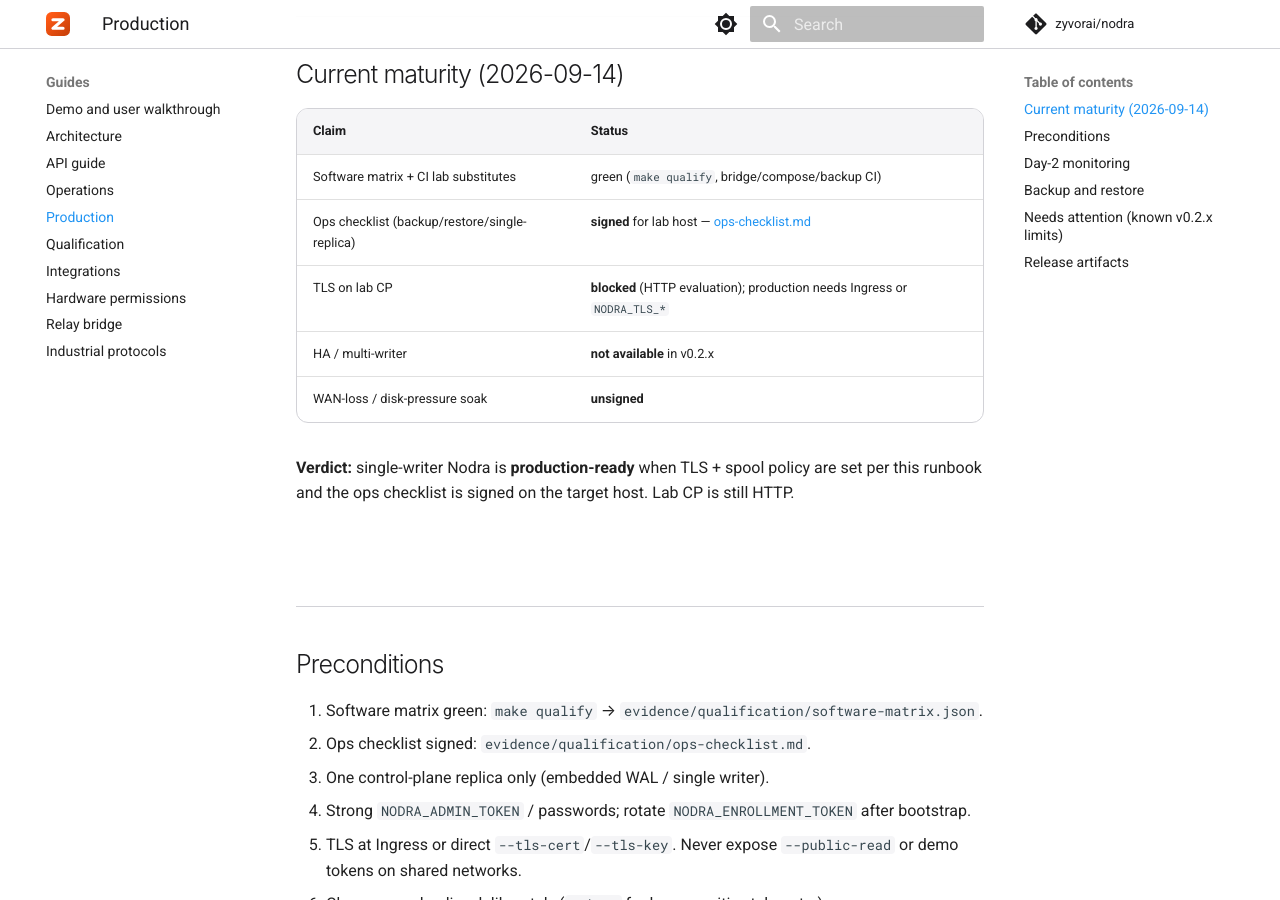
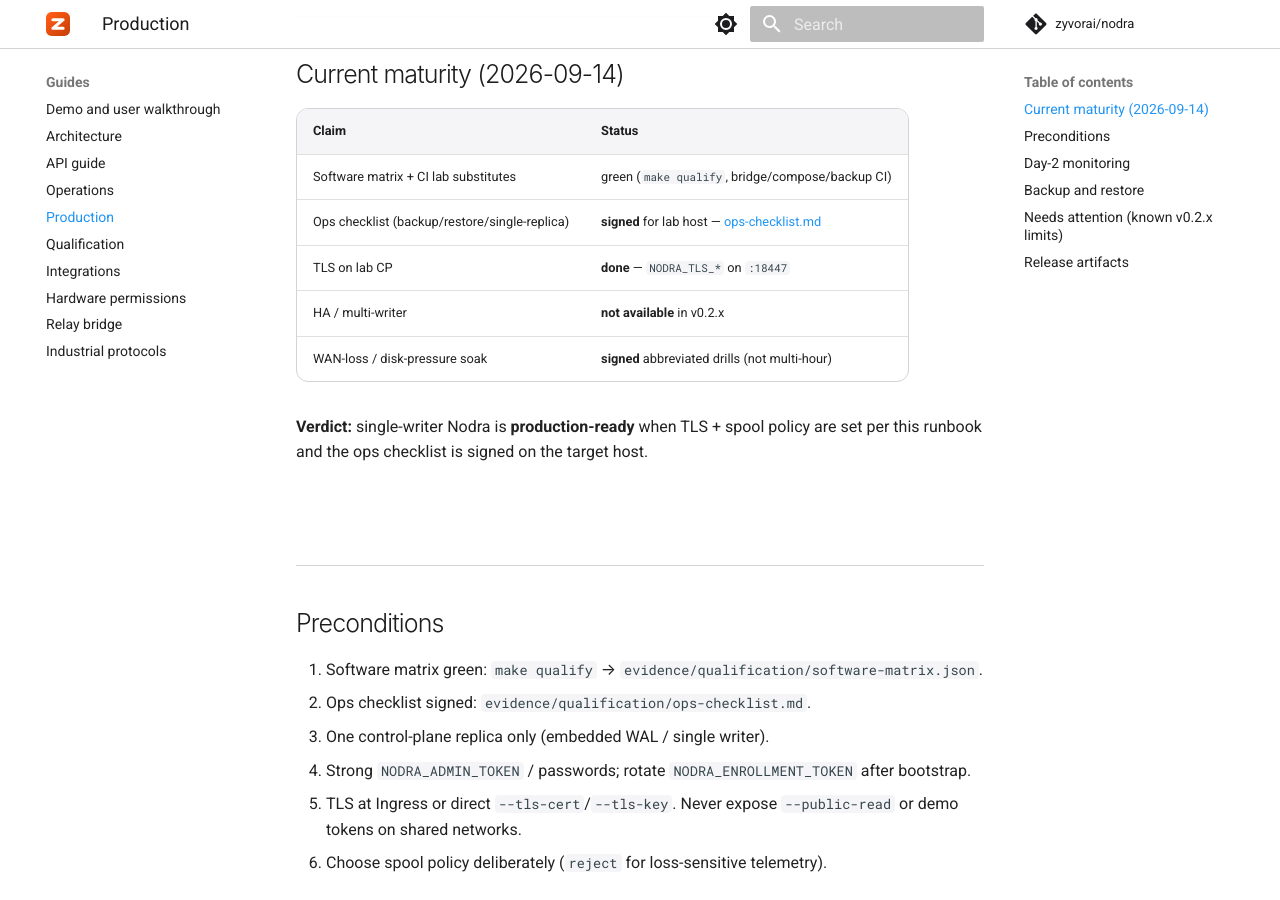
Before and after one commit to zyvorai/nodra, an MkDocs documentation site: the page built from docs/PRODUCTION.md, in a window 1280 px wide and 900 px high, scrolled down 650 px. Built offline with MkDocs 1.6.1 and Material for MkDocs 9.7.7, drawn with Linux system fonts in a browser that asks for light colours; comment, search, counter and statistics services are not loaded.

Commit message:
Enable lab Nodra TLS and sign WAN/disk abbreviated drills.

```diff
--- a/docs/PRODUCTION.md
+++ b/docs/PRODUCTION.md
@@ -15,12 +15,12 @@ control plane.
 |---|---|
 | Software matrix + CI lab substitutes | green (`make qualify`, bridge/compose/backup CI) |
 | Ops checklist (backup/restore/single-replica) | **signed** for lab host — [ops-checklist.md](https://github.com/zyvorai/nodra/blob/main/evidence/qualification/ops-checklist.md) |
-| TLS on lab CP | **blocked** (HTTP evaluation); production needs Ingress or `NODRA_TLS_*` |
+| TLS on lab CP | **done** — `NODRA_TLS_*` on `:18447` |
 | HA / multi-writer | **not available** in v0.2.x |
-| WAN-loss / disk-pressure soak | **unsigned** |
+| WAN-loss / disk-pressure soak | **signed** abbreviated drills (not multi-hour) |
 
 **Verdict:** single-writer Nodra is **production-ready** when TLS + spool policy are set
-per this runbook and the ops checklist is signed on the target host. Lab CP is still HTTP.
+per this runbook and the ops checklist is signed on the target host.
 
 ## Preconditions
 
```
Also changed, not shown: CHANGELOG.md (+2 -0 lines), evidence/qualification/ops-checklist.md (+12 -12 lines), 6 other files.
